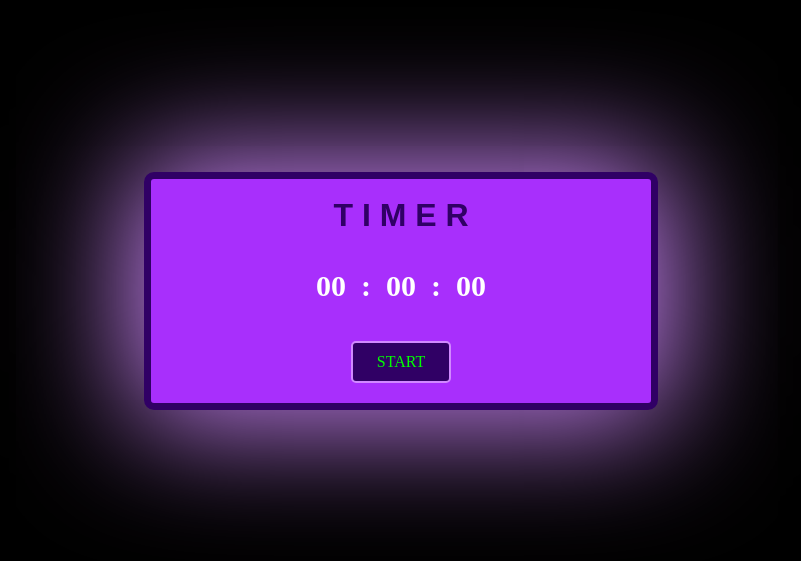
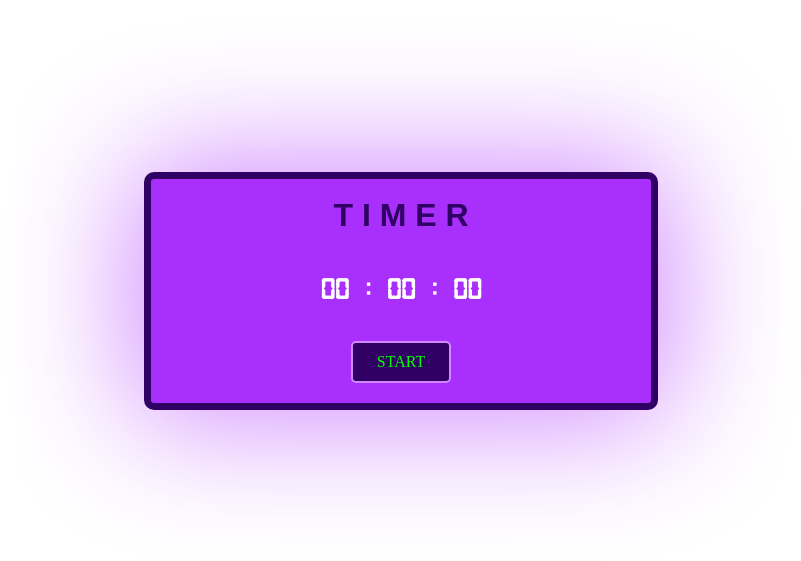
Before and after one commit to alirezamoon/timer, a React (Create React App) app: page / in a window 1280 px wide. Shown: the part 109-670 px from the top of the page, without its empty margins (239-1040 px from the left). Built offline with nearby package versions, Linux system fonts and the light colour scheme.

Commit message:
add font digital-7

```diff
--- a/src/App.js
+++ b/src/App.js
@@ -5,6 +5,7 @@ const App = () => {
   return (
     <div className={classes.App}>
       <Timer />
+      <div className={classes.line}></div>
     </div>
   );
 }
--- a/src/Components/Timer/Timer.js
+++ b/src/Components/Timer/Timer.js
@@ -36,7 +36,7 @@ class Timer extends React.Component {
                         hour: this.state.hour + 1
                     })
                 }
-            }, 1),
+            }, 1000),
             started: true,
             starting: true
         });
--- a/src/Components/Timer/Timer.module.css
+++ b/src/Components/Timer/Timer.module.css
@@ -22,7 +22,7 @@
     font-weight: bold;
     color: #FFF;
     margin: 20px 0;
-    /* font-family: orbitron; */
+    font-family: 'digital7';
     display: flex;
     align-items: center;
     justify-content: center;
@@ -30,4 +30,5 @@
 .time span {
   width: 45px;
   text-align: center;
+
 }
--- a/src/index.css
+++ b/src/index.css
@@ -1 +1,7 @@
-@import 'reset.css'
+@import 'reset.css';
+
+@font-face{
+    font-family: 'digital7';
+    src: url(./assets/fonts/digital7/digital-7.ttf),
+         url(./assets/fonts/digital7/digital-7\ \(italic\).ttf)
+}
--- a/src/reset.css
+++ b/src/reset.css
@@ -2,9 +2,7 @@
    v2.0-modified | 20110126
    License: none (public domain)
 */
-body{
-    background-color: #000;
-}
+
 html, body, div, span, applet, object, iframe,
 h1, h2, h3, h4, h5, h6, p, blockquote, pre,
 a, abbr, acronym, address, big, cite, code,
```
Also changed, not shown: src/App.module.css (line endings or trailing spaces), 1 other file (tests, documents, lock files or other folders).
